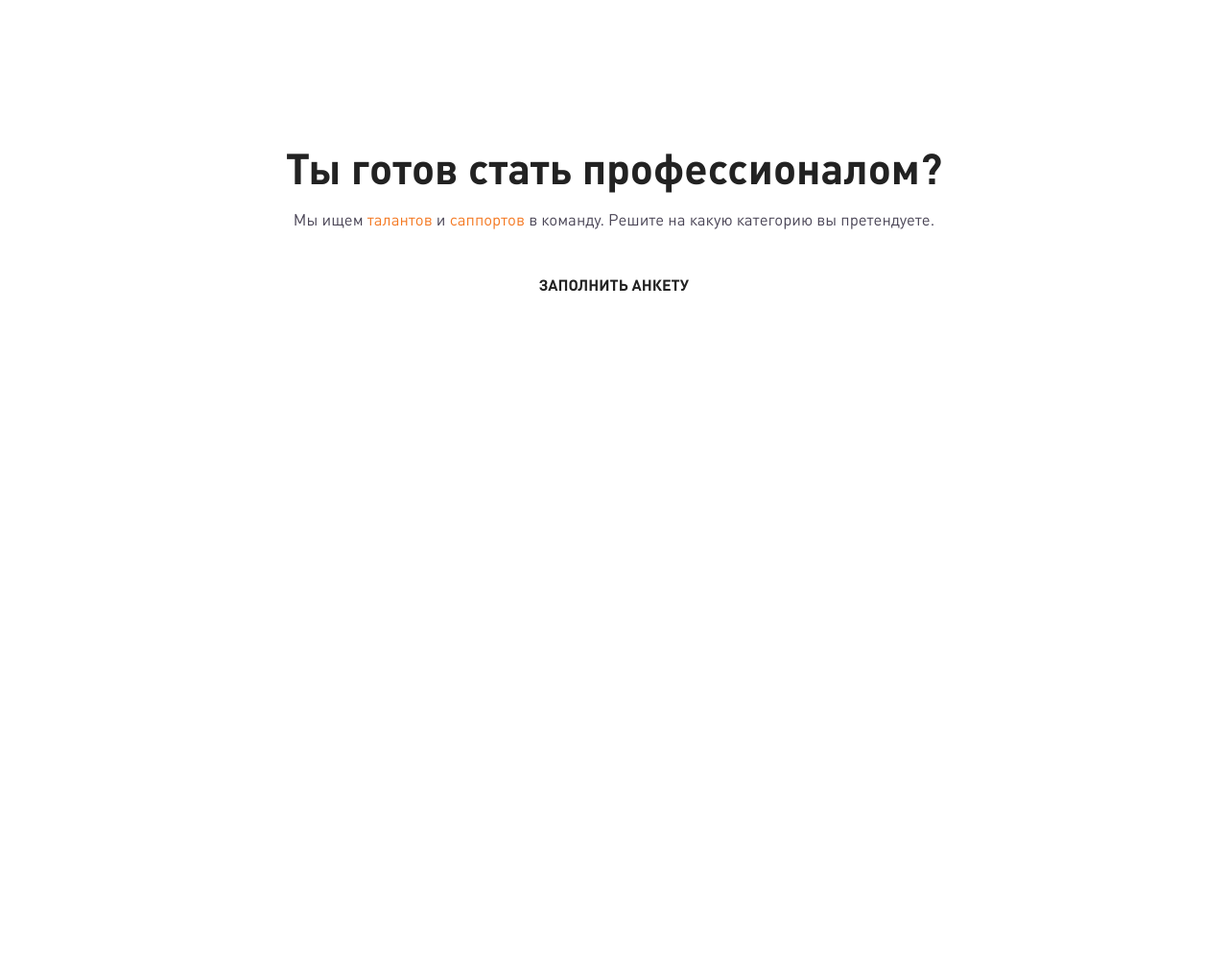
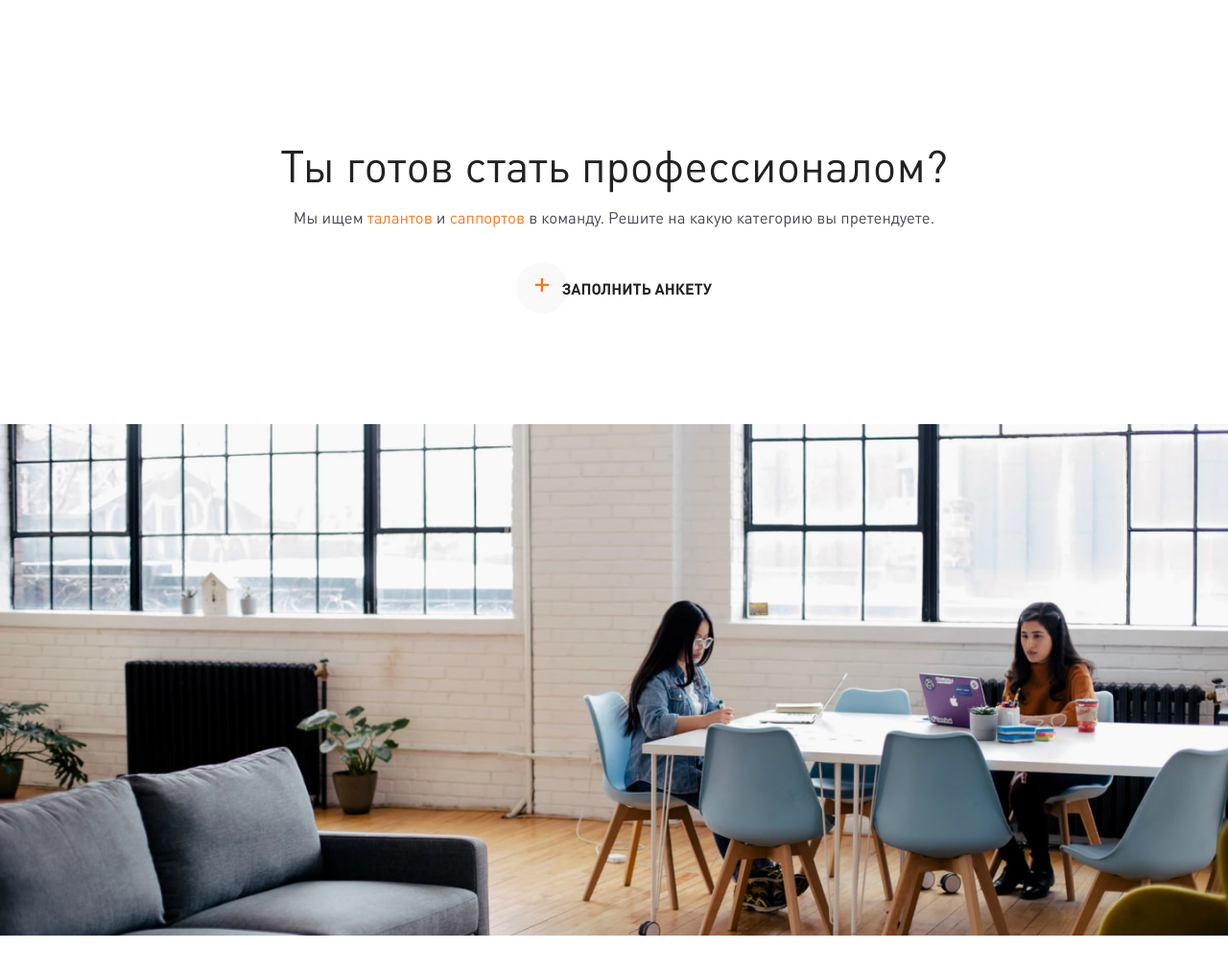
Before and after one commit to AlexeyZaporozhskiy/AlexeyZaporozhskiy.github.io, a website: page index.html in a window 1280 px wide. Shown: the whole page at 96% size. Before the commit the page ends 800 px from the top, so only its background shows below. Drawn offline with Linux system fonts and the light colour scheme.

Commit message:
header complite

```diff
--- a/index.html
+++ b/index.html
@@ -13,16 +13,16 @@
         <p class="header__text">Мы ищем
             <span>талантов</span> и
             <span>саппортов</span> в команду. Решите на какую категорию вы претендуете.</p>
-        <a href="#" class="header__button"><p>Заполнить анкету</p></a>
+        <div class="header__button"><div class="before">+</div> <div class="header__button--content">Заполнить анкету</div>
       </header>
       <!--/header class="header"-->
       <main>
-          <section class="img">
-
-          </section>
+          <section class="img"></section>
           <!--/section class="img"-->
           <section class="scope">
+          <div class="scope__block">
 
+          </div>
           </section>
           <!--/section class="scope"-->
           <section>
--- a/src/SASS/style.scss
+++ b/src/SASS/style.scss
@@ -17,14 +17,16 @@ $accent-color: #F47821;
 .header{
     background: #fff;
     text-align: center;
+    padding: 0 15px;
     .header__title{
-        font-size: 2.78rem;
+        font-size: 2.9rem;
+        font-weight: normal;
         margin-top: 11.5%;
         color: #222222;
     }
     .header__text{
         margin-top: 1.3%;
-        margin-bottom: 3.8%;
+        margin-bottom: 2.9%;
         font-size: 1.045rem;
         color: #4A4556;
         span{
@@ -32,11 +34,55 @@ $accent-color: #F47821;
         }
     }
     .header__button{
-        margin-left: 2%;
+        display: flex;
+        justify-content: center;
+        align-items: center;
+        width: 236px;
+        height: 54px;
+        margin: 0 auto;
         font-size: 1rem;
         font-weight: bold;
-        text-decoration: none;
         text-transform: uppercase;
         color: #222222;
+        cursor: pointer;
+        .before{
+            height: 54px;
+            width: 54px;
+            font-weight: normal;
+            font-size: 34px;
+            color: $accent-color;
+            background: #F9F9F9;
+            border-radius: 100%;
+        }
+        &:hover{
+            background: #F9F9F9;
+            border-radius: 111px;
+            padding-right: 20px;
+        }
+        .header__button--content{
+            margin-left: -6px;
+        }
+
+
+
     }
 }
+// section class="img"
+.img{
+    background-image: url(../../production/img/Rectangle-min.jpg);
+    background-size: contain;
+    background-repeat: no-repeat;
+    min-width: 100%;
+    height: 100%;
+    margin-top: 9%;
+}
+//section class="scope"
+.scope{
+    background-color: #F7F5FA;
+    min-width: 445px;
+
+    .scope__block{
+        width: 972px;
+    }
+
+}
```
Also changed, not shown: production/css/style.css, 1 other file.
